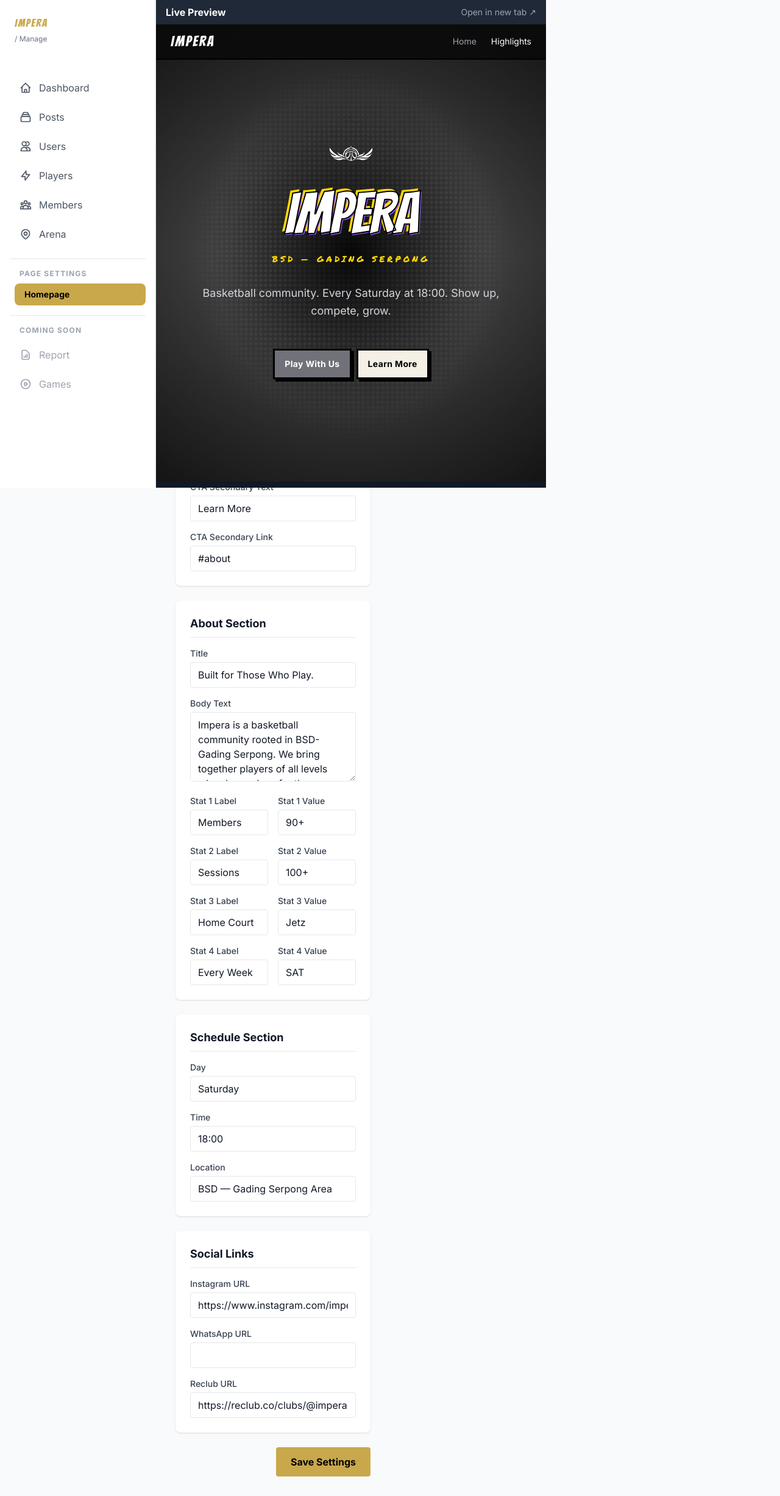
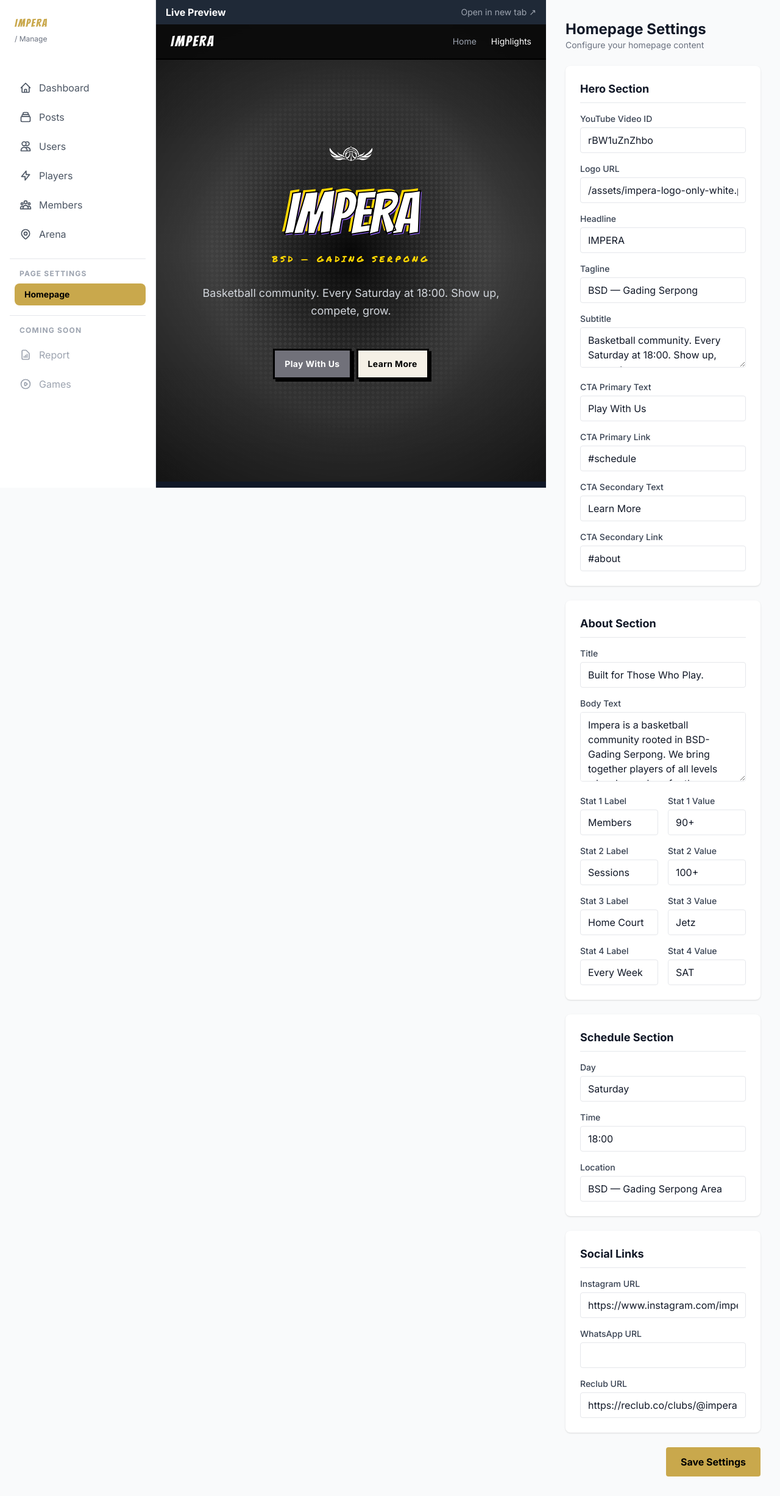
Before and after one commit to Rakadetyo/xilfa-impera, a FastAPI app: page /manage/page_settings/homepage in a window 1280 px wide. Shown: the whole page at 61% size. Run offline with FastAPI, Linux system fonts and the light colour scheme; the visitor is signed in with stand-in values (Sample User, id 1); data comes from the database, SQL or seed files in the repository; some libraries are stand-ins or nearby versions.

Commit message:
Fix input area margin calculation
Co-Authored-By: Claude Opus 4.7 <noreply@anthropic.com>

```diff
--- a/app/templates/page_settings.html
+++ b/app/templates/page_settings.html
@@ -84,8 +84,8 @@
             </nav>
         </aside>
 
-        <!-- Main Content (right side) -->
-        <main class="ml-64 mr-[50%] p-8">
+        <!-- Main Content (right of sidebar + preview) -->
+        <main class="ml-[calc(16rem+50%)] p-8">
             <header class="mb-6">
                 <h1 class="text-2xl font-bold">Homepage Settings</h1>
                 <p class="text-gray-500 text-sm">Configure your homepage content</p>
```
